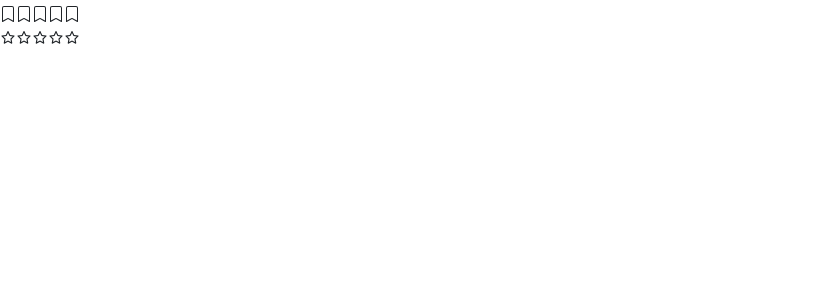
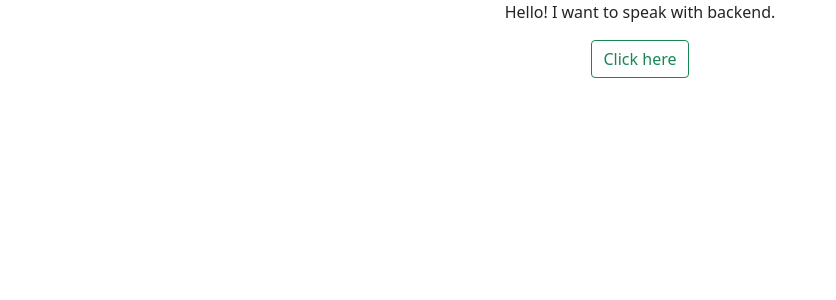
Before and after one commit to zemacedo99/FEUP-DS, a React (Create React App) app in the folder frontend/: page / in a window 1280 px wide. Shown: the top 300 px of the page, without its empty margins (0-836 px from the left). Built offline with nearby package versions, Linux system fonts and the light colour scheme.

Commit message:
final commit, guidelines were not followed

```diff
--- a/frontend/src/App.jsx
+++ b/frontend/src/App.jsx
@@ -2,18 +2,14 @@ import React from 'react';
 import 'bootstrap/dist/css/bootstrap.min.css';
 import { BrowserRouter as Router, Route, Routes } from 'react-router-dom';
 
-import AddBookmark from './pages/AddBookmark';
-import AddFavorite from './pages/AddFavorite';
+import Example from './pages/Example';
 
 function App() {
   return (
     <Router>
       <div className="App">
         <Routes>
-          <Route path="/" exact element={<AddBookmark />} />
-        </Routes>
-        <Routes>
-          <Route path="/" exact element={<AddFavorite />} />
+          <Route path="/" exact element={<Example />} />
         </Routes>
       </div>
     </Router>
--- a/frontend/src/components/Bookmark/index.jsx
+++ b/frontend/src/components/Bookmark/index.jsx
@@ -1,5 +1,6 @@
 import React from 'react';
 import { BsBookmarkFill, BsBookmark } from 'react-icons/bs';
+
 import PropTypes from 'prop-types';
 
 class Bookmark extends React.Component {
--- a/frontend/src/components/Favorite/index.jsx
+++ b/frontend/src/components/Favorite/index.jsx
@@ -1,5 +1,6 @@
 import React from 'react';
 import { AiFillStar, AiOutlineStar } from 'react-icons/ai';
+
 import PropTypes from 'prop-types';
 
 class Favorite extends React.Component {
```
